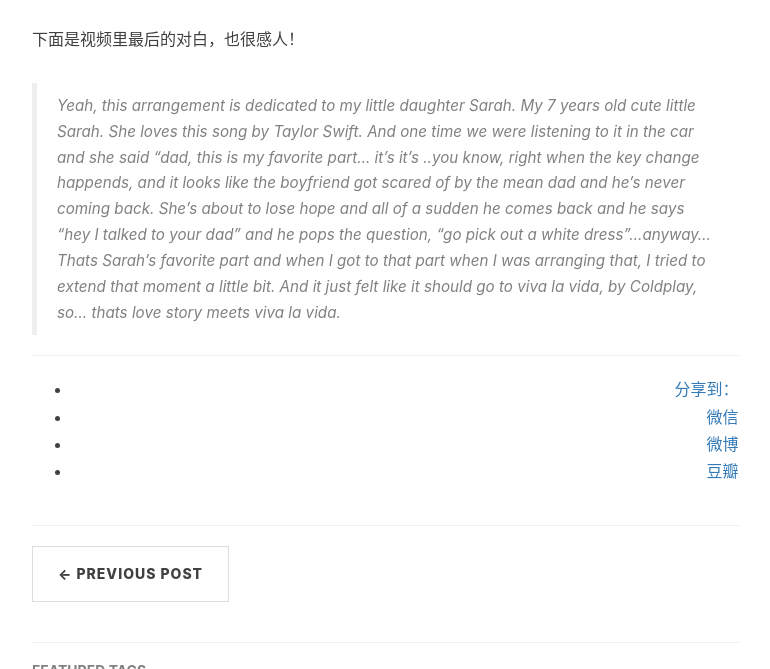
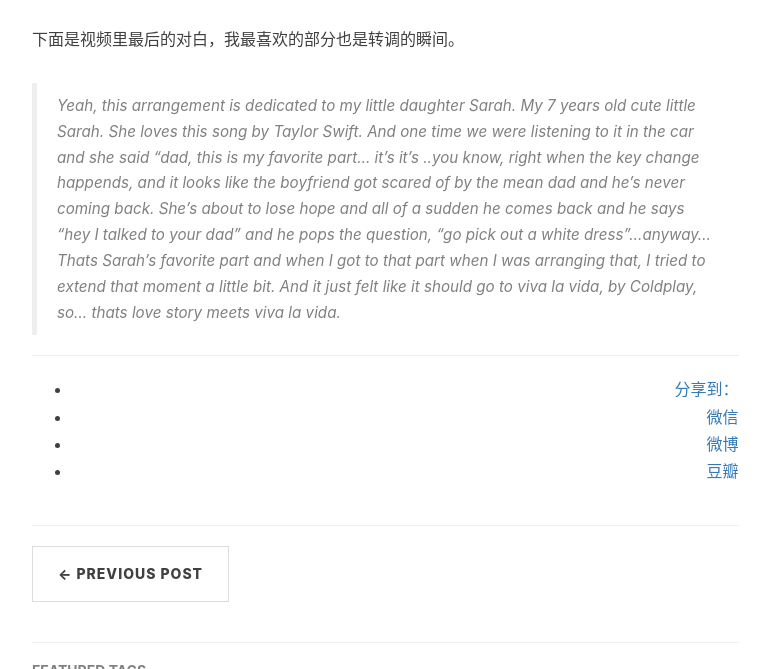
Before and after one commit to CMajorRocks/cmajorrocks.github.io, a Jekyll site: the page built from _posts/2016-08-21-lova-story.md, in a window 1280 px wide and 900 px high, scrolled down 1479 px, cut to the strip 231-900 px from the top of the window. Shown: the whole strip, without its empty margins (233-1003 px from the left). Built offline with Jekyll 4.4.1, drawn with Linux system fonts in a browser that asks for light colours; nearby versions of some CDN libraries; comment, search, counter and statistics services are not loaded.

Commit message:
add favorite part

```diff
--- a/_posts/2016-08-21-lova-story.md
+++ b/_posts/2016-08-21-lova-story.md
@@ -37,7 +37,7 @@
     <iframe src="http://player.youku.com/embed/XMzM0MDY0NDgw" frameborder="0" allowfullscreen></iframe>
 </div>
 
-下面是视频里最后的对白，也很感人！
+下面是视频里最后的对白，我最喜欢的部分也是转调的瞬间。
 
 > Yeah, this arrangement is dedicated to my little daughter Sarah.
 > My 7 years old cute little Sarah. She loves this song by Taylor Swift.
```
